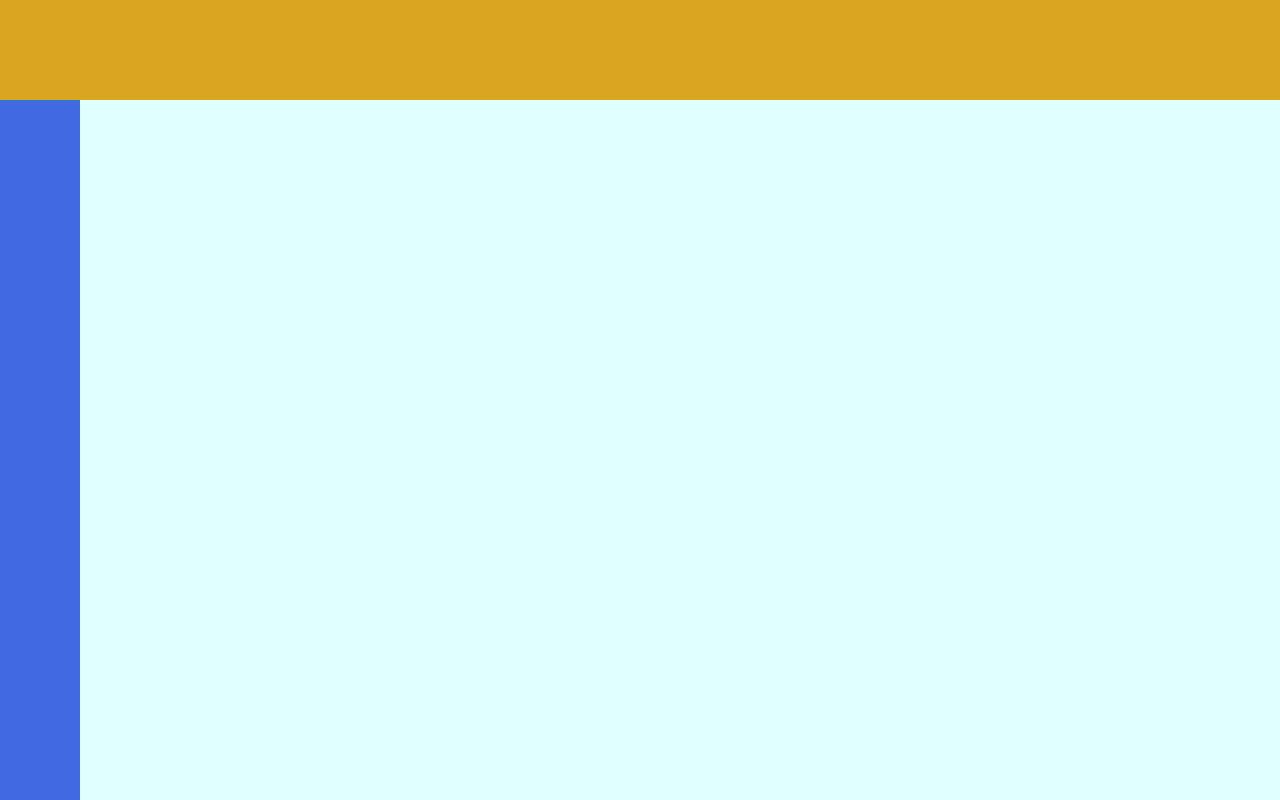
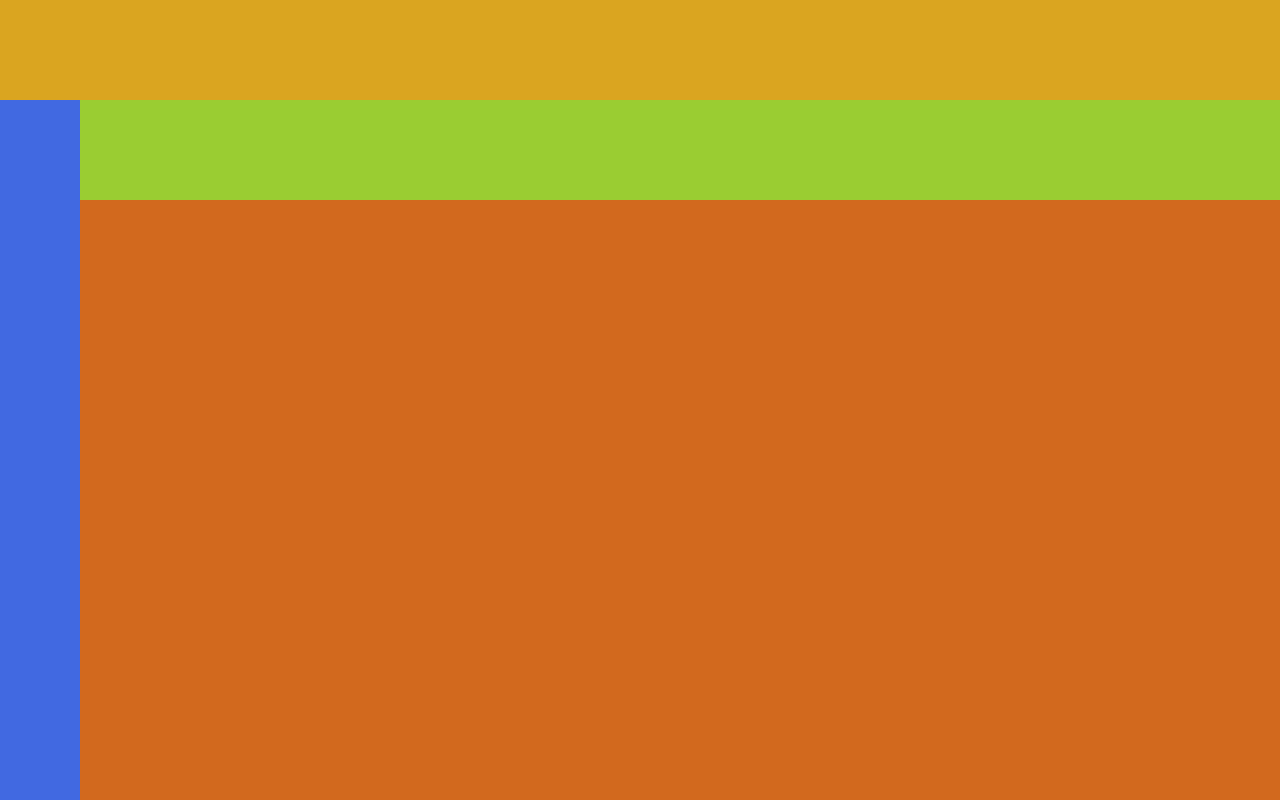
Before and after one commit to SantiGalvan/html-css-bootstrap-dashboard, a plain HTML site: page index.html in a window 1280 px wide. Drawn offline with Linux system fonts and the light colour scheme.

Commit message:
added main layout

```diff
--- a/css/style.css
+++ b/css/style.css
@@ -40,3 +40,15 @@ main {
     flex-grow: 1;
     overflow: auto;
 }
+
+/* Jumbotron */
+#jumbotron {
+    min-height: 100px;
+    background-color: yellowgreen;
+}
+
+/* Section Graphs */
+#graphs {
+    height: calc(100vh - 200px);
+    background-color: chocolate;
+}
--- a/index.html
+++ b/index.html
@@ -24,7 +24,16 @@
             <div id="sidebar"></div>
 
             <!-- Main -->
-            <main></main>
+            <main>
+
+                <!-- Jumbotron -->
+                <section id="jumbotron"></section>
+
+                <!-- Section Graphs -->
+                <section id="graphs"></section>
+
+
+            </main>
         </div>
     </div>
 
```
